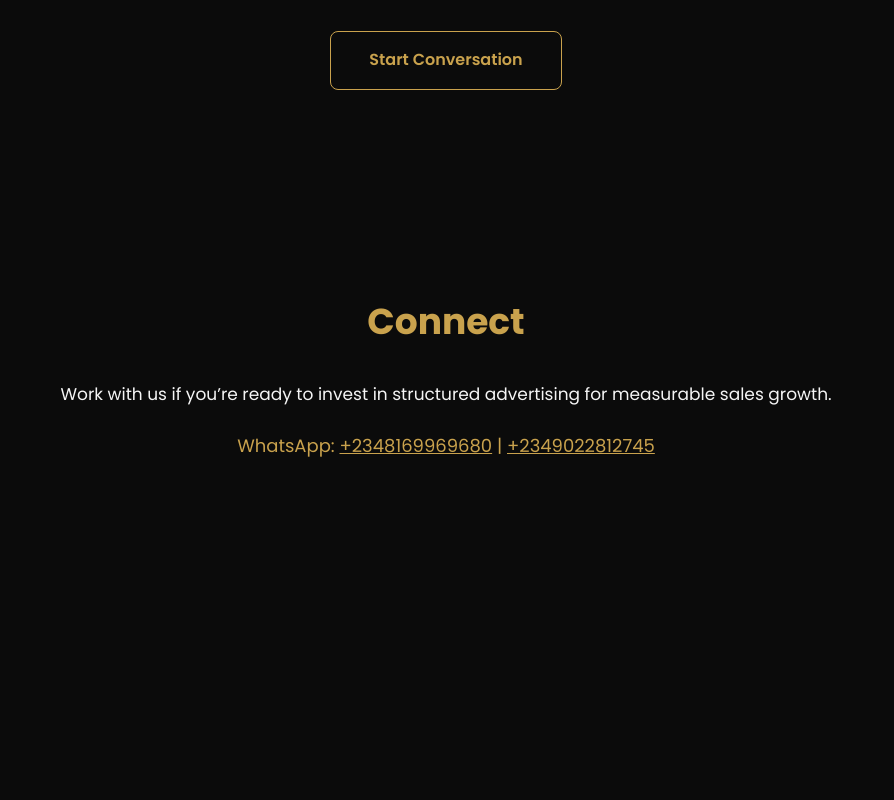
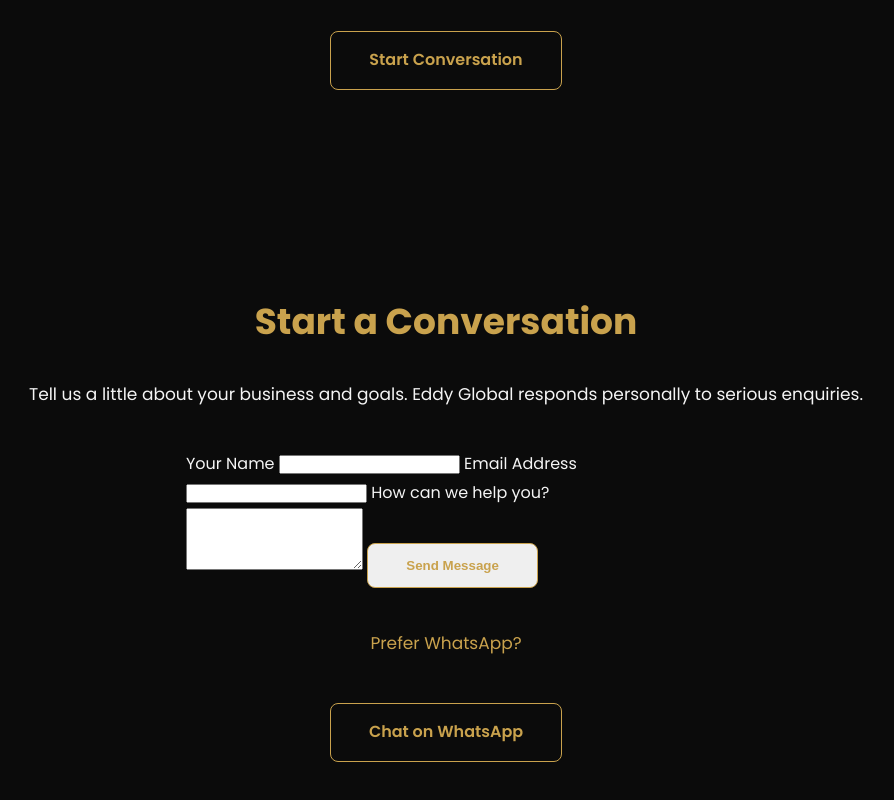
Before and after one commit to eddysparkle/Eddy-Global-Website, a plain HTML site: page index.html in a window 1280 px wide. Shown: the part 4081-4881 px from the top of the page, without its empty margins (194-1088 px from the left). Before the commit the page ends 4663 px from the top, so only its background shows below. Drawn offline with Linux system fonts and the light colour scheme.

Commit message:
Update index.html

```diff
--- a/index.html
+++ b/index.html
@@ -9,6 +9,7 @@
   <link href="https://fonts.googleapis.com/css2?family=Poppins:wght@400;600;700&display=swap" rel="stylesheet">
 
   <style>
+
     /* Global */
     * { margin:0; padding:0; box-sizing:border-box; }
     body {
@@ -176,12 +177,37 @@
 
   <!-- Contact Section -->
   <section class="fade-in" id="contact">
-    <h2>Connect</h2>
-    <p>Work with us if you’re ready to invest in structured advertising for measurable sales growth.</p>
-    <p style="color:#c9a24d; font-size:18px;">WhatsApp:
-      <a href="https://wa.me/2348169969680" style="color:#c9a24d;">+2348169969680</a> |
-      <a href="https://wa.me/2349022822745" style="color:#c9a24d;">+2349022812745</a>
-    </p>
+    <h2>Start a Conversation</h2>
+<p>
+  Tell us a little about your business and goals.
+  Eddy Global responds personally to serious enquiries.
+</p>
+
+<form
+  action="https://formspree.io/f/xvzqappg"
+  method="POST"
+  style="max-width:520px;margin:40px auto;text-align:left;"
+>
+  <label>Your Name</label>
+  <input type="text" name="name" required>
+
+  <label>Email Address</label>
+  <input type="email" name="email" required>
+
+  <label>How can we help you?</label>
+  <textarea name="message" rows="4" required></textarea>
+
+  <button type="submit" class="btn">Send Message</button>
+</form>
+
+<p style="margin-top:30px;color:#c9a24d;">
+  Prefer WhatsApp?
+</p>
+
+<a href="https://wa.me/2348169969680" target="_blank" class="btn">
+  Chat on WhatsApp
+</a>
+
   </section>
 
   <!-- Floating WhatsApp -->
```
